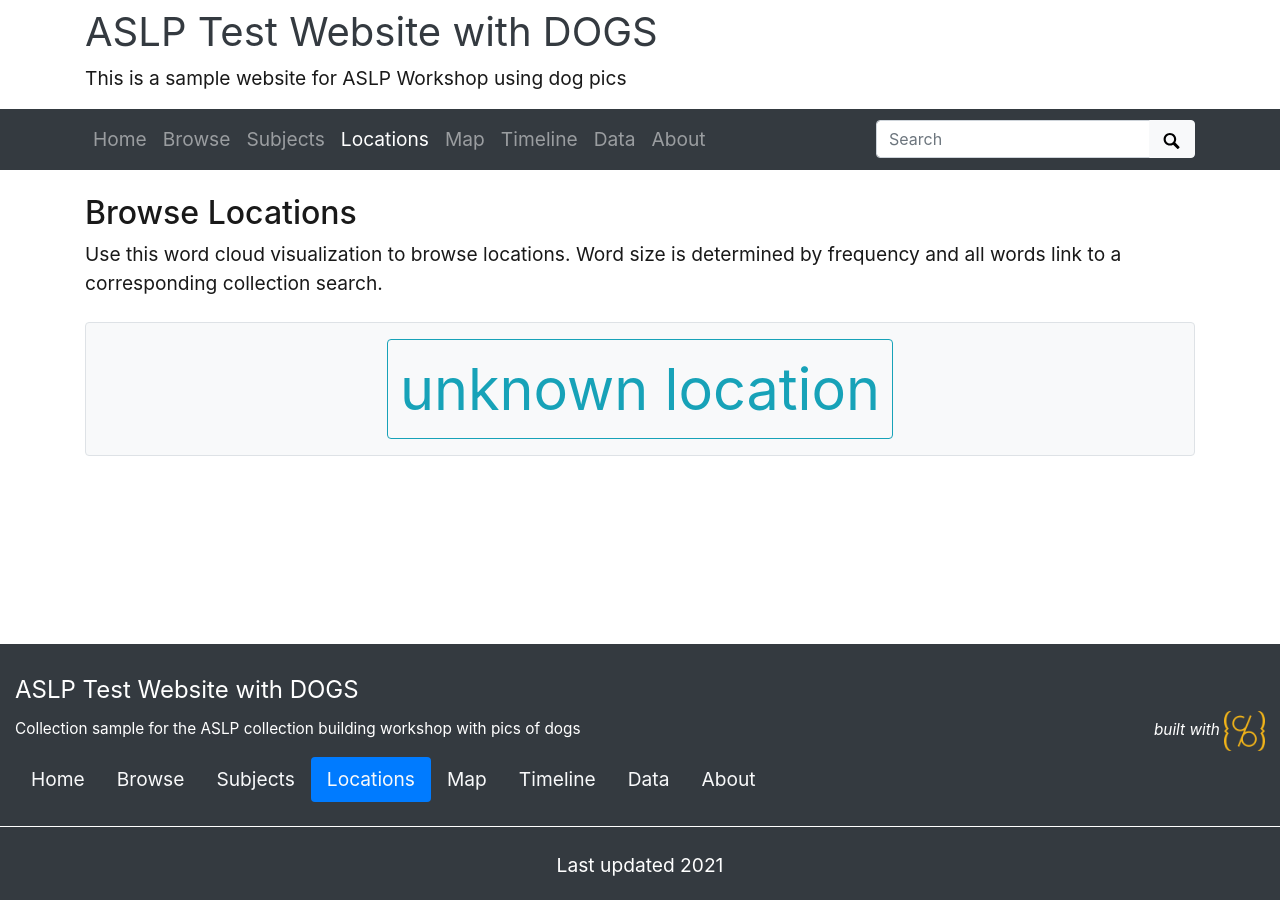
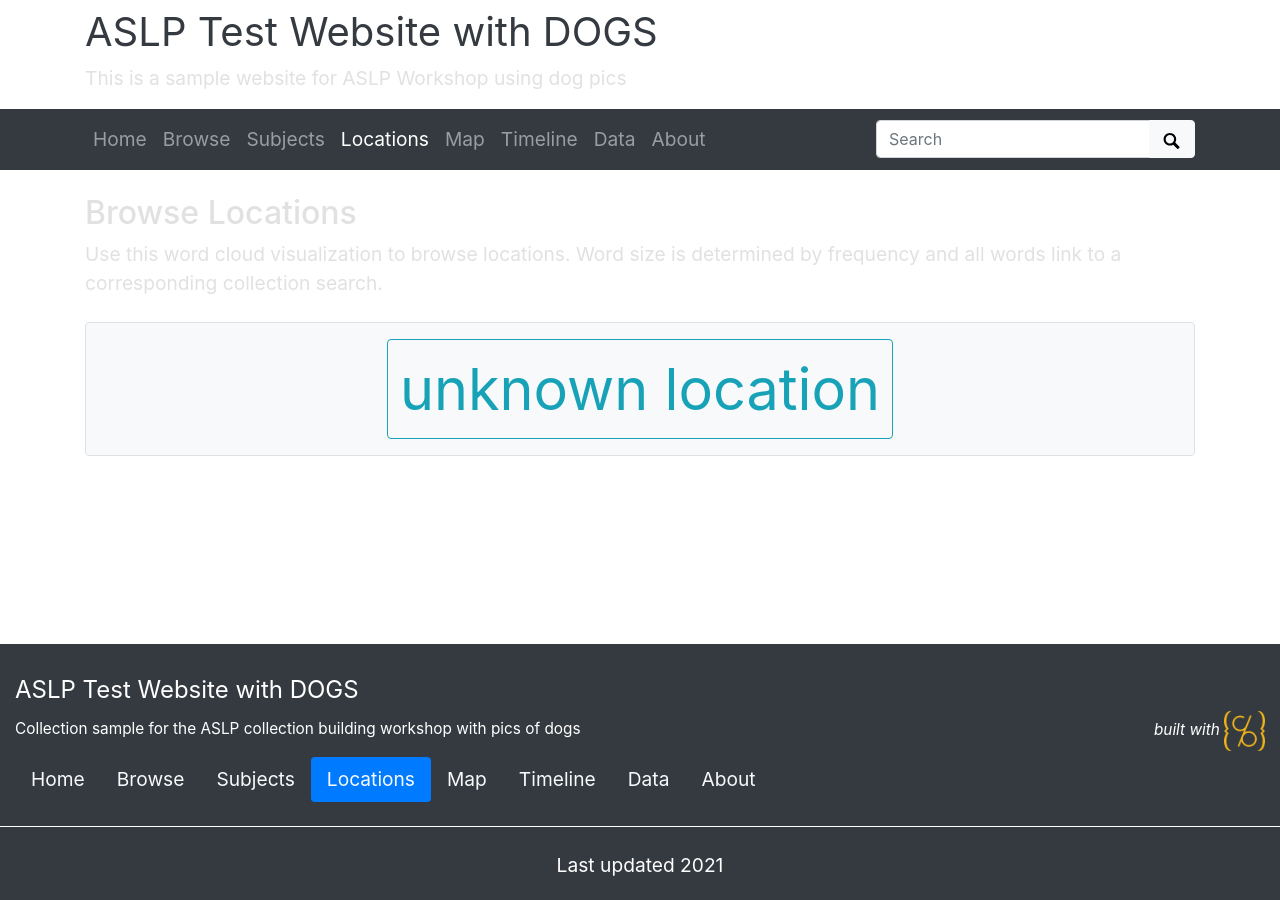
Before and after one commit to learningstudent80085/aslp-site, a Jekyll site: the page built from pages/locations.md, in a window 1280 px wide. Built offline with Jekyll 4.4.1, drawn with Linux system fonts in a browser that asks for light colours.

Commit message:
some updates again

```diff
--- a/_data/theme.yml
+++ b/_data/theme.yml
@@ -81,7 +81,7 @@
 
 # THEME FONTS
 base-font-size: 1.2em
-text-color: "#191919"
-link-color: "#17a2b8"
+text-color: "#e1e1e1"
+link-color: "#1e1e1e"
 base-font-family: # comment out for bootstrap defaults. e.g. Roboto
 font-cdn: # add font stylesheet, e.g. <link href="https://fonts.googleapis.com/css?family=Roboto&display=swap" rel="stylesheet">
```
